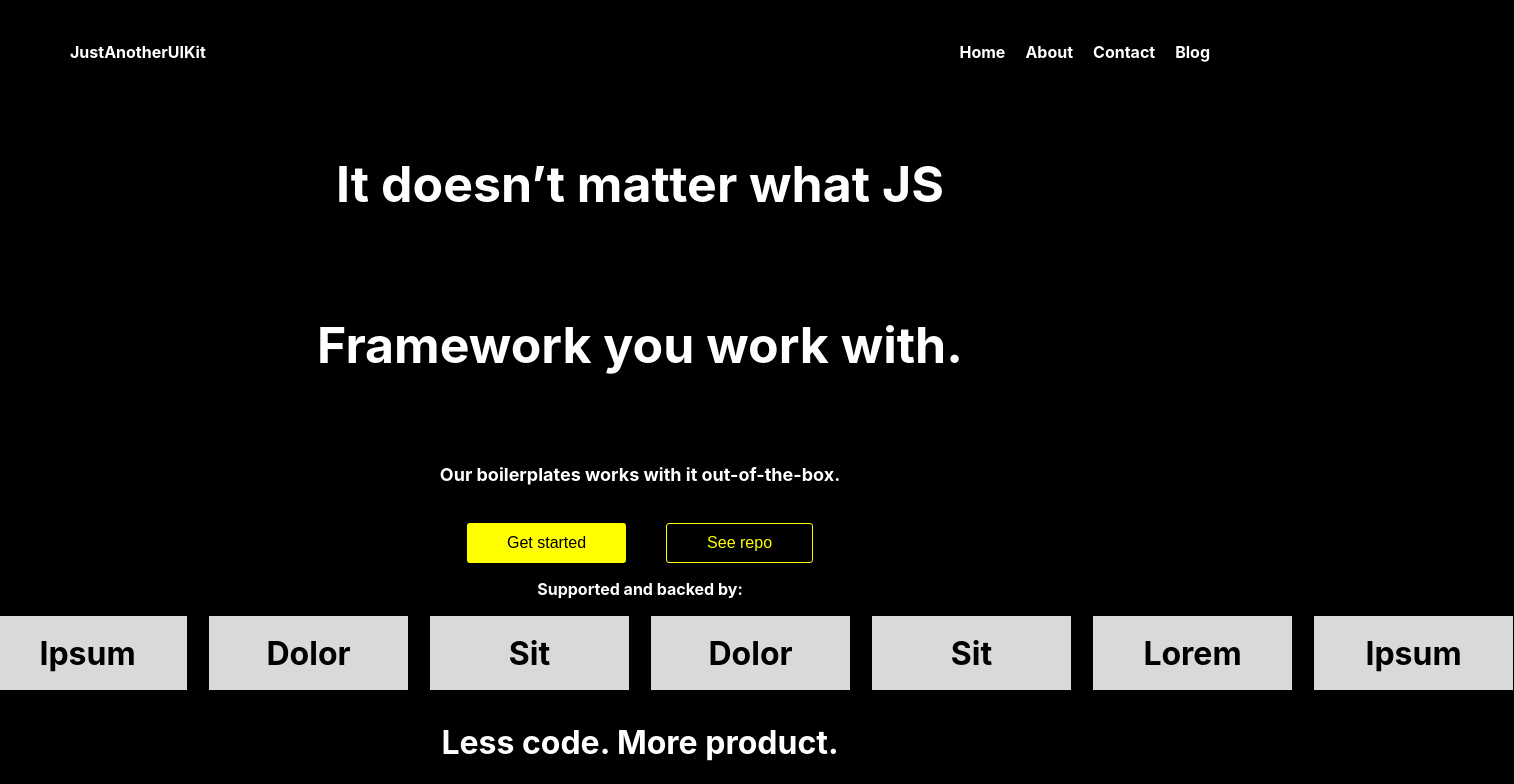
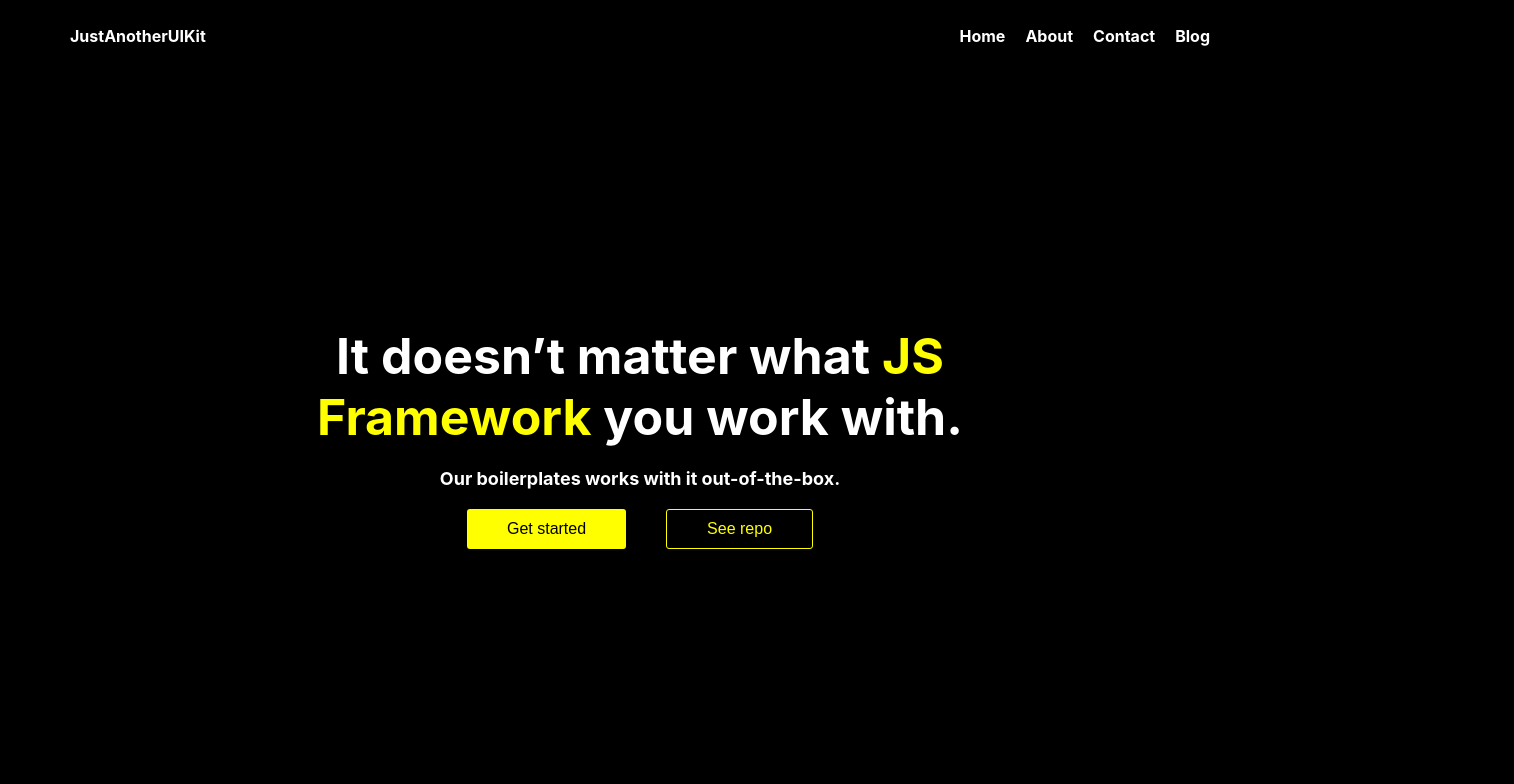
Before and after one commit to savitakatwe/justAnotherUIKit, a React (Create React App) app: page / in a window 1280 px wide. Shown: the top 784 px of the page, 1514 px wide, since content can reach past the window. Built offline with nearby package versions, Linux system fonts and the light colour scheme.

Commit message:
100vh and color change

```diff
--- a/src/App.css
+++ b/src/App.css
@@ -2,3 +2,9 @@ body{
   background-color: black;
   overflow: auto;
 }
+
+
+p{
+  padding: 0;
+  margin: 0;
+}
--- a/src/App.tsx
+++ b/src/App.tsx
@@ -10,6 +10,15 @@ import Contact from "./components/Contact/Contact";
 const StyledContainer = styled.div`
   //margin: 0;
 `;
+const Styledfooter = styled.footer`
+  color: white;
+  display: flex;
+  justify-content: center;
+  padding-top: 20px;
+  font-size: 20px;
+  font-weight: 300;
+`;
+
 function App() {
   return (
     <StyledContainer>
@@ -18,6 +27,7 @@ function App() {
       <Supported />
       <About />
       <Contact />
+      <Styledfooter>2024</Styledfooter>
     </StyledContainer>
   );
 }
--- a/src/components/Box/Box.tsx
+++ b/src/components/Box/Box.tsx
@@ -3,13 +3,12 @@ import { PropsWithChildren } from "react";
 import styled from "styled-components";
 
 const StyledBox = styled.div`
-  border: 1px solid;
   background-color: #d9d9d9;
+  height: 74px;
+  width: 20%;
+  display: flex;
+  align-items: center;
   justify-content: center;
-  display: flex;
-  height: 74px;
-  width: 199px;
-  align-items: center;
 `;
 const Box = (props: PropsWithChildren) => {
   return (
--- a/src/components/HeadLine/HeadLine.tsx
+++ b/src/components/HeadLine/HeadLine.tsx
@@ -8,6 +8,11 @@ const StyledDiv = styled.div`
   align-items: center;
   line-height: 61px;
   //font-weight: 700;
+  height: calc(100vh - 70px);
+  max-width: 770px;
+  margin: auto;
+  text-align: center;
+  justify-content: center;
 `;
 const StyledDisplay = styled.div`
   display: flex;
@@ -18,10 +23,12 @@ const HeadLine = () => {
     <>
       <StyledDiv>
         <Typography variant={"headLine"} color={"white"}>
-          It doesn’t matter what JS
-        </Typography>
-        <Typography variant={"headLine"} color={"white"}>
-          Framework you work with.
+          It doesn’t matter what
+          <Typography variant={"headLine"} color={"#FFFF00"} as={"span"}>
+            {" "}
+            JS Framework{" "}
+          </Typography>
+          you work with.
         </Typography>
         <Typography variant={"title2"} color={"white"}>
           Our boilerplates works with it out-of-the-box.
--- a/src/components/Supported/Supported.tsx
+++ b/src/components/Supported/Supported.tsx
@@ -8,11 +8,14 @@ const StyledContainer = styled.div`
   flex-direction: column;
   //font-weight: 700;
   align-items: center;
+  height: 100vh;
 `;
 const StyledBox = styled.div`
   display: flex;
   justify-content: center;
   gap: 20px;
+  max-width: 853px;
+  flex-wrap: wrap;
 `;
 
 const BoxArrayElements: string[] = [
--- a/src/components/Typography/Typography.tsx
+++ b/src/components/Typography/Typography.tsx
@@ -21,11 +21,13 @@ interface ITypographyProps extends ParamHTMLAttributes<HTMLParagraphElement> {
     | "body"
     | "small";
   color: string;
+  as?: string;
 }
 const Typography = ({
   variant,
   children,
   color,
+  as,
   ...otherProps
 }: PropsWithChildren<ITypographyProps>) => {
   const typo = useMemo(() => {
@@ -48,7 +50,7 @@ const Typography = ({
   }, [variant]);
 
   return (
-    <StyledTypography size={typo.size} color={color} {...otherProps}>
+    <StyledTypography as={as} size={typo.size} color={color} {...otherProps}>
       {children}
     </StyledTypography>
   );
```
